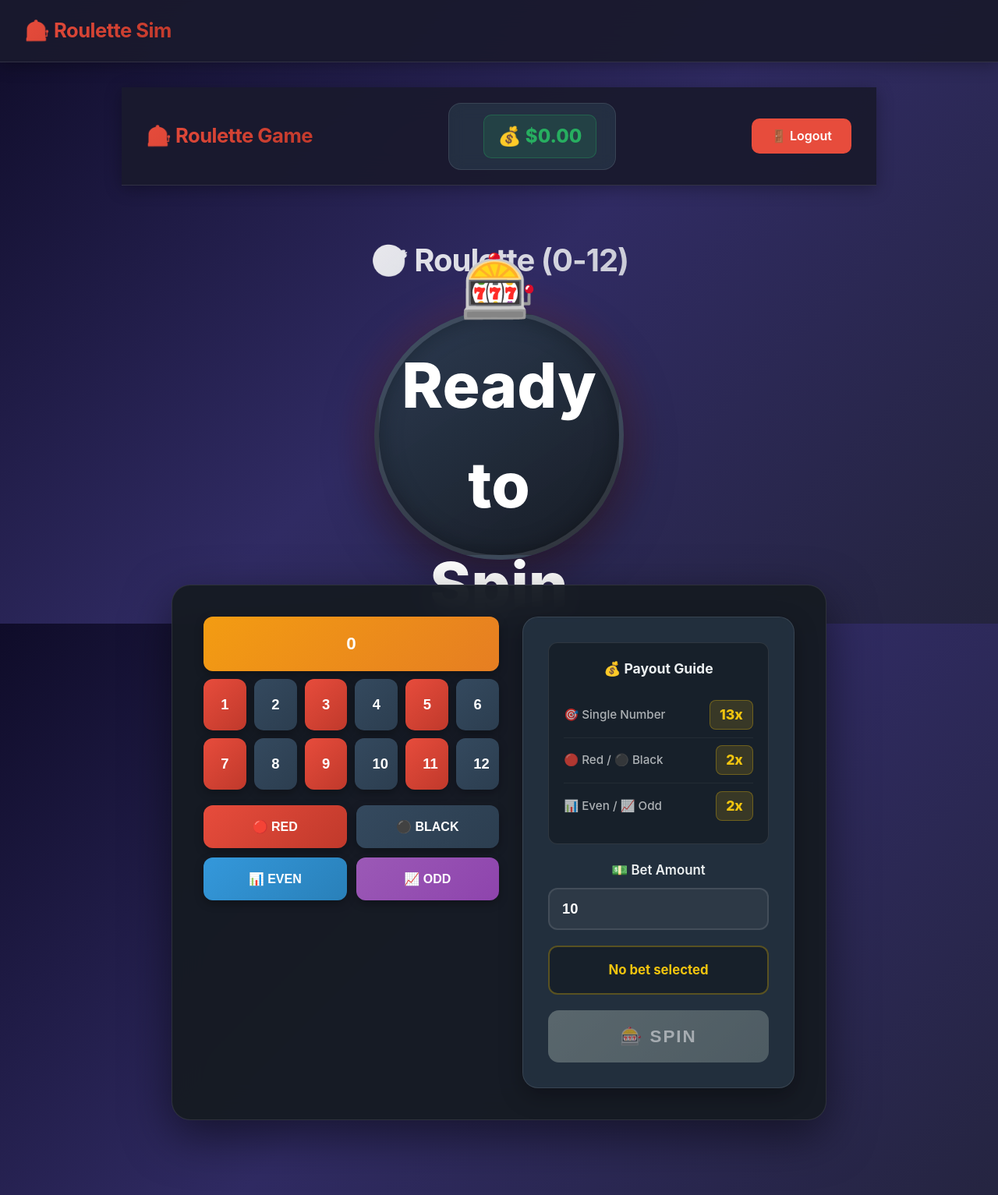
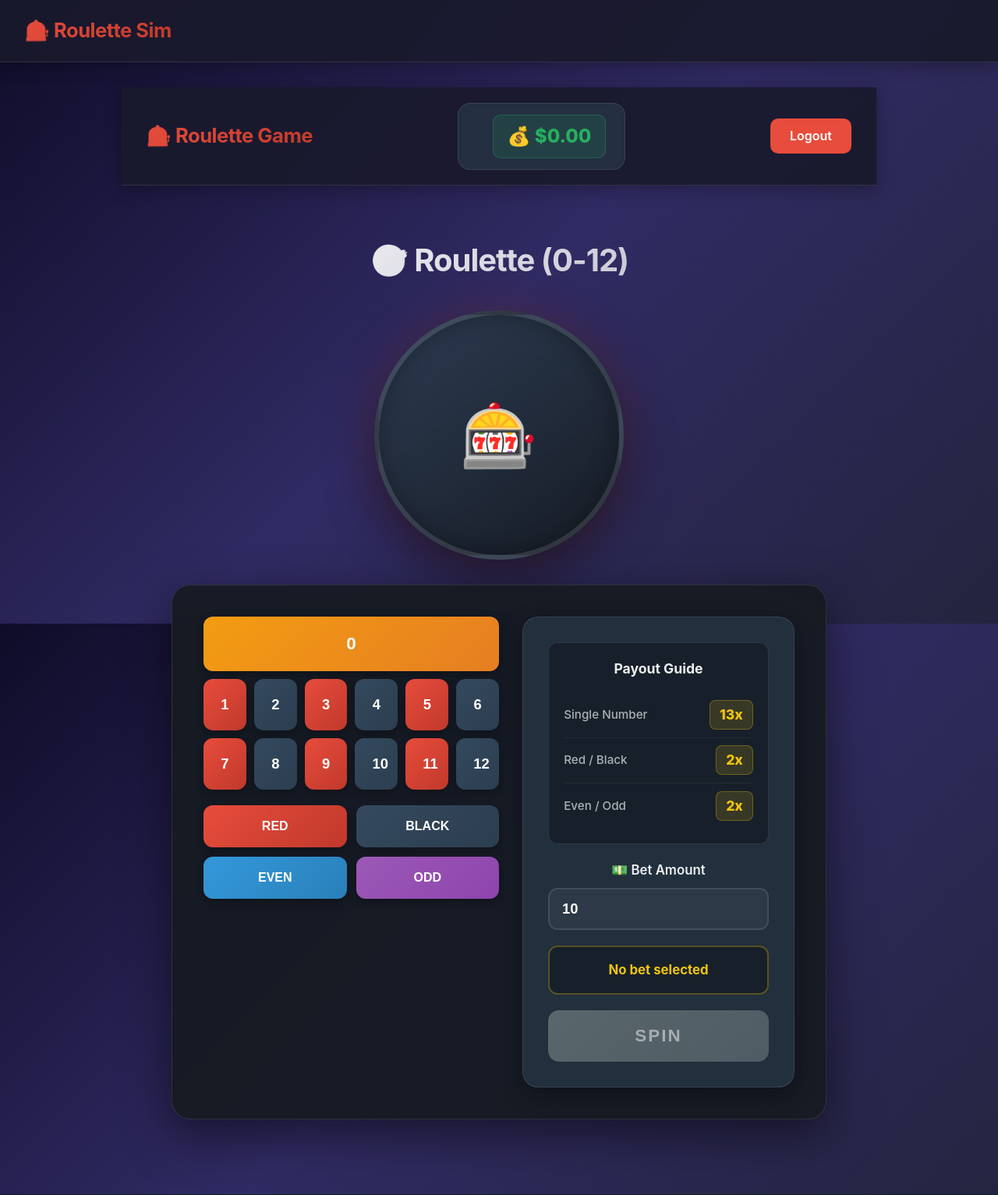
Before and after one commit to euaio/GameSimulation, a Flask app: template templates/home.html in a window 1280 px wide. Shown: the whole page at 78% size. Run offline with Flask 3, Linux system fonts and the light colour scheme; the template is opened without the code that fills it, so the values that code supplies are empty.

Commit message:
improve design 2

```diff
--- a/templates/game_board.html
+++ b/templates/game_board.html
@@ -2,7 +2,7 @@
     <h2>🎯 Roulette (0-12)</h2>
 
     <div class="wheel-result" id="result-display">
-        🎰 Ready to Spin
+        🎰
     </div>
 
     <div class="betting-board">
@@ -26,26 +26,26 @@
             </div>
 
             <div class="outside-bets">
-                <button class="bet-btn red-bet" onclick="placeBet('color', 'red')">🔴 RED</button>
-                <button class="bet-btn black-bet" onclick="placeBet('color', 'black')">⚫ BLACK</button>
-                <button class="bet-btn even-bet" onclick="placeBet('parity', 'even')">📊 EVEN</button>
-                <button class="bet-btn odd-bet" onclick="placeBet('parity', 'odd')">📈 ODD</button>
+                <button class="bet-btn red-bet" onclick="placeBet('color', 'red')">RED</button>
+                <button class="bet-btn black-bet" onclick="placeBet('color', 'black')">BLACK</button>
+                <button class="bet-btn even-bet" onclick="placeBet('parity', 'even')">EVEN</button>
+                <button class="bet-btn odd-bet" onclick="placeBet('parity', 'odd')">ODD</button>
             </div>
         </div>
 
         <div class="bet-controls">
             <div class="payout-info">
-                <h4>💰 Payout Guide</h4>
+                <h4>Payout Guide</h4>
                 <div class="payout-item">
-                    <span class="payout-label">🎯 Single Number</span>
+                    <span class="payout-label">Single Number</span>
                     <span class="payout-value">13x</span>
                 </div>
                 <div class="payout-item">
-                    <span class="payout-label">🔴 Red / ⚫ Black</span>
+                    <span class="payout-label">Red / Black</span>
                     <span class="payout-value">2x</span>
                 </div>
                 <div class="payout-item">
-                    <span class="payout-label">📊 Even / 📈 Odd</span>
+                    <span class="payout-label">Even / Odd</span>
                     <span class="payout-value">2x</span>
                 </div>
             </div>
@@ -55,7 +55,7 @@
                 <input type="number" id="bet-amount" value="10" min="1">
             </div>
             <div id="current-bet" class="current-bet-display">No bet selected</div>
-            <button id="spin-btn" class="spin-button" onclick="spinWheel()" disabled>🎰 SPIN</button>
+            <button id="spin-btn" class="spin-button" onclick="spinWheel()" disabled>SPIN</button>
         </div>
     </div>
 </div>
--- a/templates/home.html
+++ b/templates/home.html
@@ -8,7 +8,7 @@
         <span class="balance">💰 ${{ "%.2f"|format(current_user.balance) }}</span>
     </div>
     <a href="{{ url_for('logout') }}" class="logout-btn">
-        <span>🚪</span> Logout
+         Logout
     </a>
 </nav>
 
```
Also changed, not shown: templates/admin.html (+5 -5 lines), instance/database.db.
